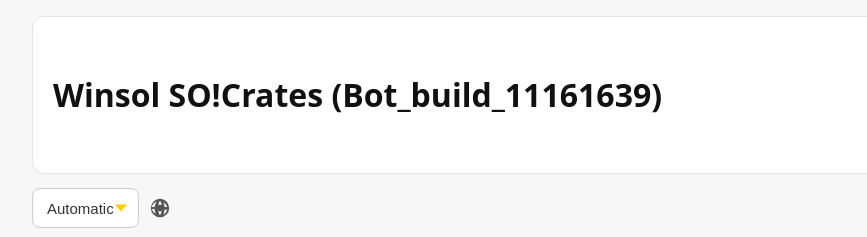
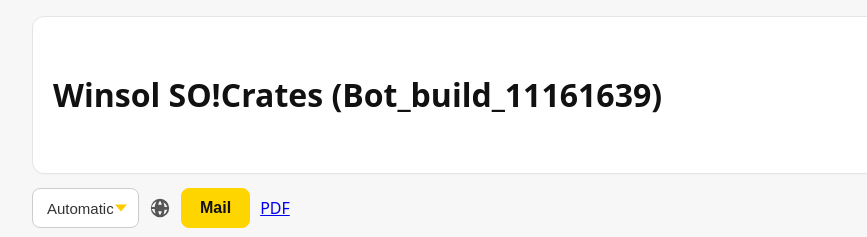
Before and after one commit to GwennVanthournout/Winsol-Socrates, a plain HTML site: page index.html in a window 1280 px wide. Shown: the top 237 px of the page, 118-985 px from the left. Drawn offline with Linux system fonts and the light colour scheme.

Commit message:
Update index.html

```diff
--- a/index.html
+++ b/index.html
@@ -9,6 +9,8 @@
   </head>
   <body>
     <main class="container">
+
+
 
       <!-- HERO: titel + logo in wit kader (logo RECHTS) -->
       <header class="hero" role="banner" aria-label="Winsol SO!Crates header">
@@ -34,9 +36,25 @@
                 <option value="hu">Magyar</option> -->
               </select>
             </div>
+
+            <!-- globe-icoon -->
             <svg class="lang-icon" viewBox="0 0 24 24">
               <path fill="#555" d="M12 2a10 10 0 100 20 10 10 0 000-20zm7.93 9h-3.05a15.1 15.1 0 00-1.12-5.18 8.03 8.03 0 014.17 5.18zM12 4c.88 1.14 1.57 2.71 1.97 4.5H10.03C10.43 6.71 11.12 5.14 12 4zm-3.76.82A15.1 15.1 0 006.12 11H3.07a8.03 8.03 0 015.17-6.18zM3.07 13h3.05a15.1 15.1 0 001.12 5.18A8.03 8.03 0 013.07 13zm8.93 7c-.88-1.14-1.57-2.71-1.97-4.5h3.94c-.4 1.79-1.09 3.36-1.97 4.5zm3.76-.82a15.1 15.1 0 001.12-5.18h3.05a8.03 8.03 0 01-4.17 5.18z"/>
             </svg>
+
+            <!-- Knop 1: Mail -->
+            <button type="button" id="mailBtn" class="btn-secondary">Mail</button>
+
+            <!-- Knop 2: PDF-link -->
+            <a
+              id="pdfBtn"
+              class="btn-secondary"
+              href="https://winsolgroup.sharepoint.com/sites/SunprotectionAndOutdoorLiving/PublishedDocuments/Forms/BIB%20RD.aspx?viewid=9bb1db15%2D1a0f%2D4455%2Db0b0%2D0d2356e1ea0c&id=%2Fsites%2FSunprotectionAndOutdoorLiving%2FPublishedDocuments%2FPRODUCTS%2FPERGOLA%2FSO%21%2FSO%21%5FSPECS%5F2025%2D00%2Epdf&parent=%2Fsites%2FSunprotectionAndOutdoorLiving%2FPublishedDocuments%2FPRODUCTS%2FPERGOLA%2FSO%21"
+              target="_blank"
+              rel="noopener noreferrer"
+            >
+              PDF
+            </a>
           </div>
         </div>
 
```
Lines whose indentation alone changed are shown as unchanged.
